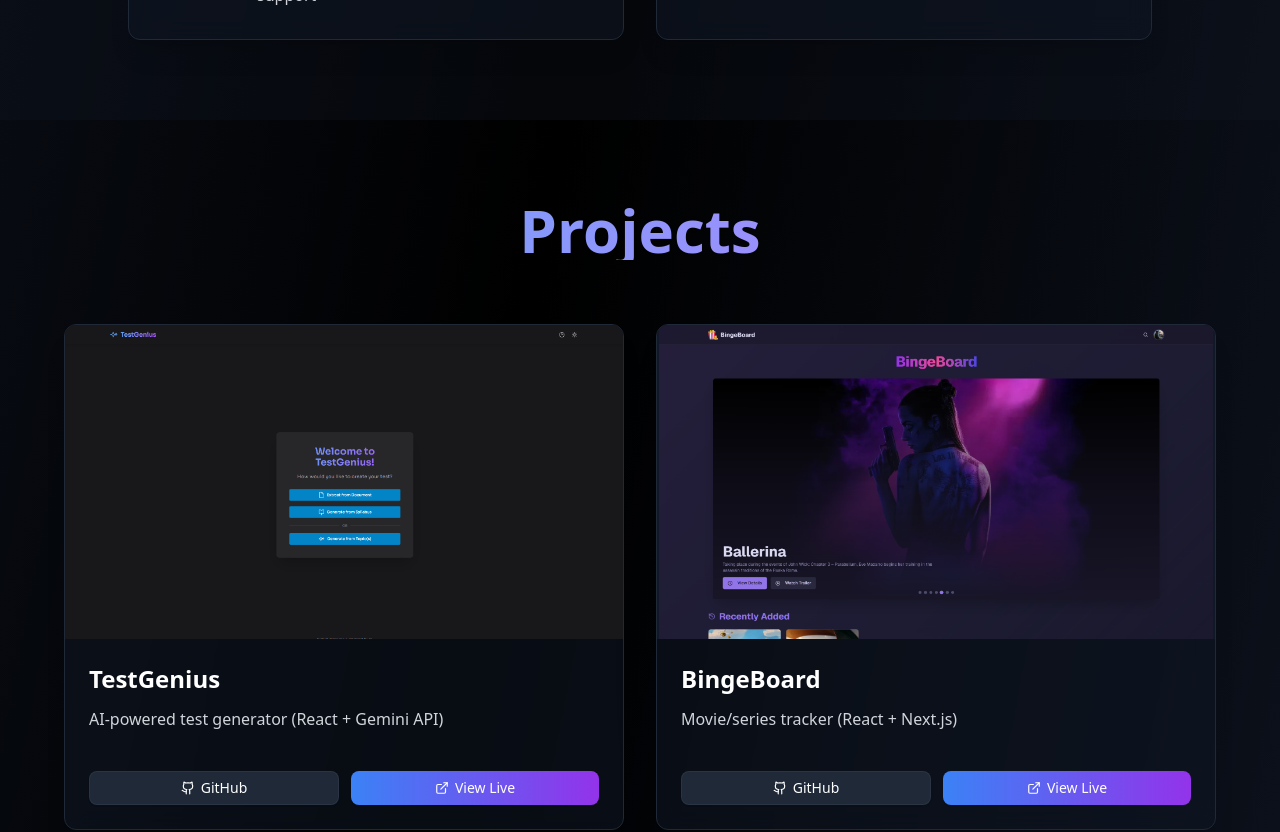
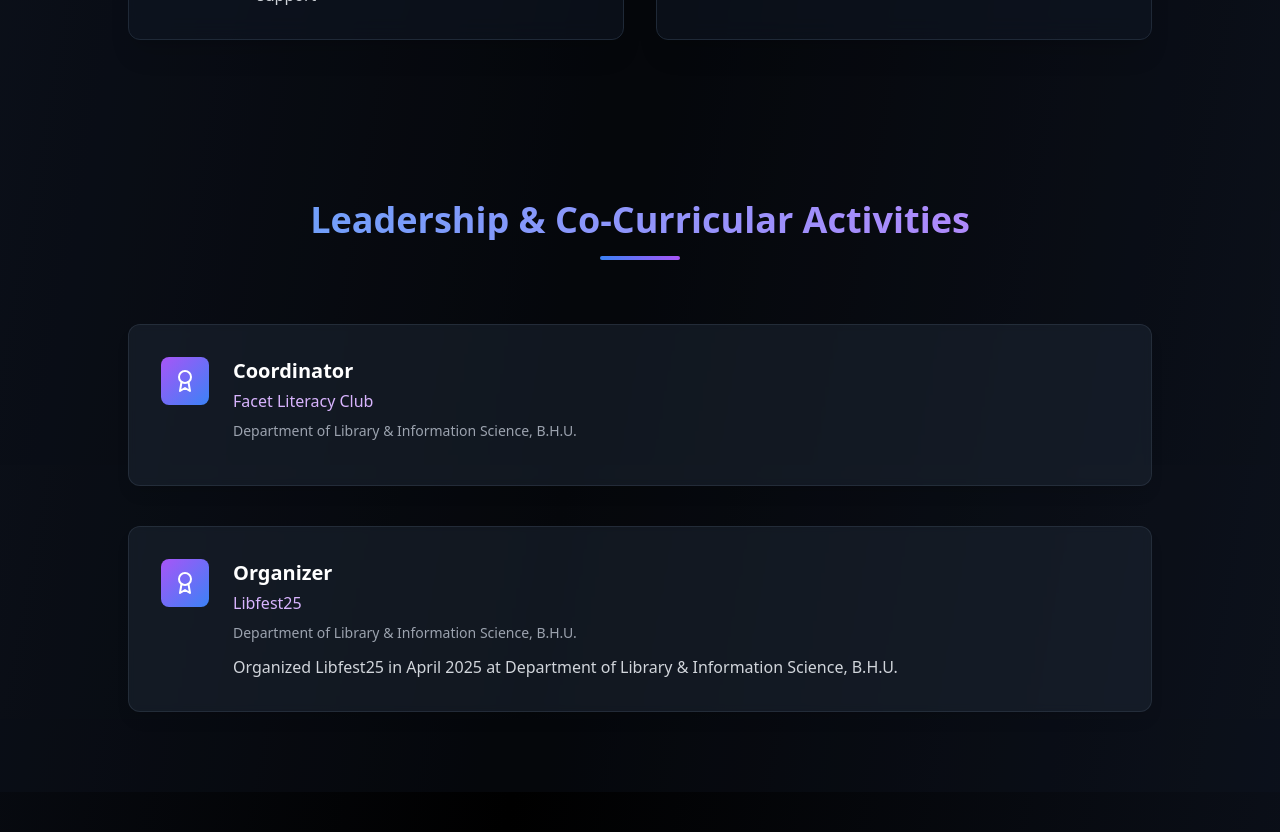
Before and after one commit to ishubham1312/portfolio, a React (Vite) app: page / in a window 1280 px wide. Shown: the part 3600-4432 px from the top of the page. Built offline with nearby package versions, Linux system fonts and the light colour scheme.

Commit message:
added new section

```diff
--- a/src/App.tsx
+++ b/src/App.tsx
@@ -1,5 +1,3 @@
-import React from 'react';
-import { motion } from 'framer-motion';
 import AnimatedBackground from './components/AnimatedBackground';
 import Header from './components/Header';
 import Hero from './components/Hero';
@@ -7,6 +5,7 @@ import About from './components/About';
 import Education from './components/Education';
 import Skills from './components/Skills';
 import Internships from './components/Internships';
+import Leadership from './components/Leadership';
 import Projects from './components/Projects';
 import Interests from './components/Interests';
 import Contact from './components/Contact';
@@ -26,6 +25,7 @@ function App() {
           <Education />
           <Skills />
           <Internships />
+          <Leadership />
           <Projects />
           <Interests />
           <Contact />
--- /dev/null
+++ b/src/components/Leadership.tsx
@@ -0,0 +1,76 @@
+import React from 'react';
+import { motion } from 'framer-motion';
+import { Award } from 'lucide-react';
+
+const Leadership: React.FC = () => {
+  const activities = [
+    {
+      role: "Coordinator",
+      organization: "Facet Literacy Club",
+      department: "Department of Library & Information Science, B.H.U.",
+      description: ""
+    },
+    {
+      role: "Organizer",
+      organization: "Libfest25",
+      department: "Department of Library & Information Science, B.H.U.",
+      description: "Organized Libfest25 in April 2025 at Department of Library & Information Science, B.H.U."
+    }
+  ];
+
+  return (
+    <section id="leadership" className="py-20 px-6 bg-gray-900/30">
+      <div className="container mx-auto max-w-5xl">
+        <motion.div
+          initial={{ opacity: 0, y: 30 }}
+          whileInView={{ opacity: 1, y: 0 }}
+          transition={{ duration: 0.8 }}
+          viewport={{ once: true }}
+          className="text-center mb-16"
+        >
+          <h2 className="text-3xl md:text-4xl font-bold mb-4 bg-gradient-to-r from-blue-400 to-purple-400 bg-clip-text text-transparent">
+            Leadership & Co-Curricular Activities
+          </h2>
+          <div className="w-20 h-1 bg-gradient-to-r from-blue-500 to-purple-500 mx-auto rounded-full"></div>
+        </motion.div>
+
+        <div className="space-y-10">
+          {activities.map((activity, index) => (
+            <motion.div
+              key={index}
+              initial={{ opacity: 0, x: index % 2 === 0 ? -50 : 50 }}
+              whileInView={{ opacity: 1, x: 0 }}
+              transition={{ duration: 0.6, delay: index * 0.2 }}
+              viewport={{ once: true }}
+              className="bg-gray-800/50 backdrop-blur-sm rounded-xl p-6 md:p-8 shadow-lg border border-gray-700/50 hover:border-purple-500/30 transition-all duration-300"
+            >
+              <div className="flex flex-col md:flex-row md:items-start gap-6">
+                <div className="bg-gradient-to-br from-purple-500 to-blue-500 p-3 rounded-lg flex-shrink-0">
+                  <Award className="w-6 h-6 text-white" />
+                </div>
+                <div>
+                  <h3 className="text-xl font-semibold text-white mb-1">
+                    {activity.role}
+                  </h3>
+                  <p className="text-purple-300 font-medium mb-2">
+                    {activity.organization}
+                  </p>
+                  <p className="text-gray-400 text-sm mb-3">
+                    {activity.department}
+                  </p>
+                  {activity.description && (
+                    <p className="text-gray-300">
+                      {activity.description}
+                    </p>
+                  )}
+                </div>
+              </div>
+            </motion.div>
+          ))}
+        </div>
+      </div>
+    </section>
+  );
+};
+
+export default Leadership;
```
